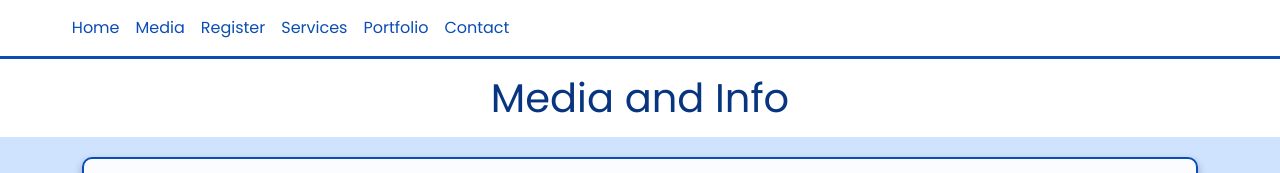
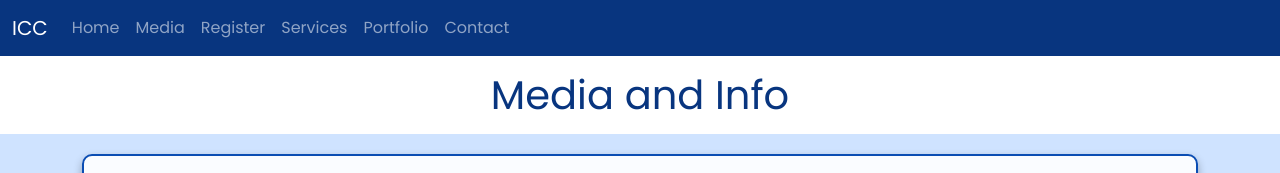
Before and after one commit to 66fahad66/web-assigenment-1-2, a plain HTML site: page media.html in a window 1280 px wide. Shown: the top 173 px of the page. Drawn offline with nearby package versions, Linux system fonts and the light colour scheme.

Commit message:
Update navbar styles and link hover effects

```diff
--- a/media.css
+++ b/media.css
@@ -25,22 +25,17 @@ h2 {
 
 
 .navbar {
-  background-color: white;
-  border-bottom: 3px solid #0b4db3;
+  background-color: #08357f;
 }
-
-
 
 .navbar .nav-link {
   display: inline-block;
-  color: #0b4db3;
   padding: 8px 14px;
-  border-radius: 20px;
 }
 
 .navbar .nav-link:hover {
-  background-color: #0b4db3;
-  color: white;
+  background-color: white;
+  color: #08357f;
 }
 
 
```
